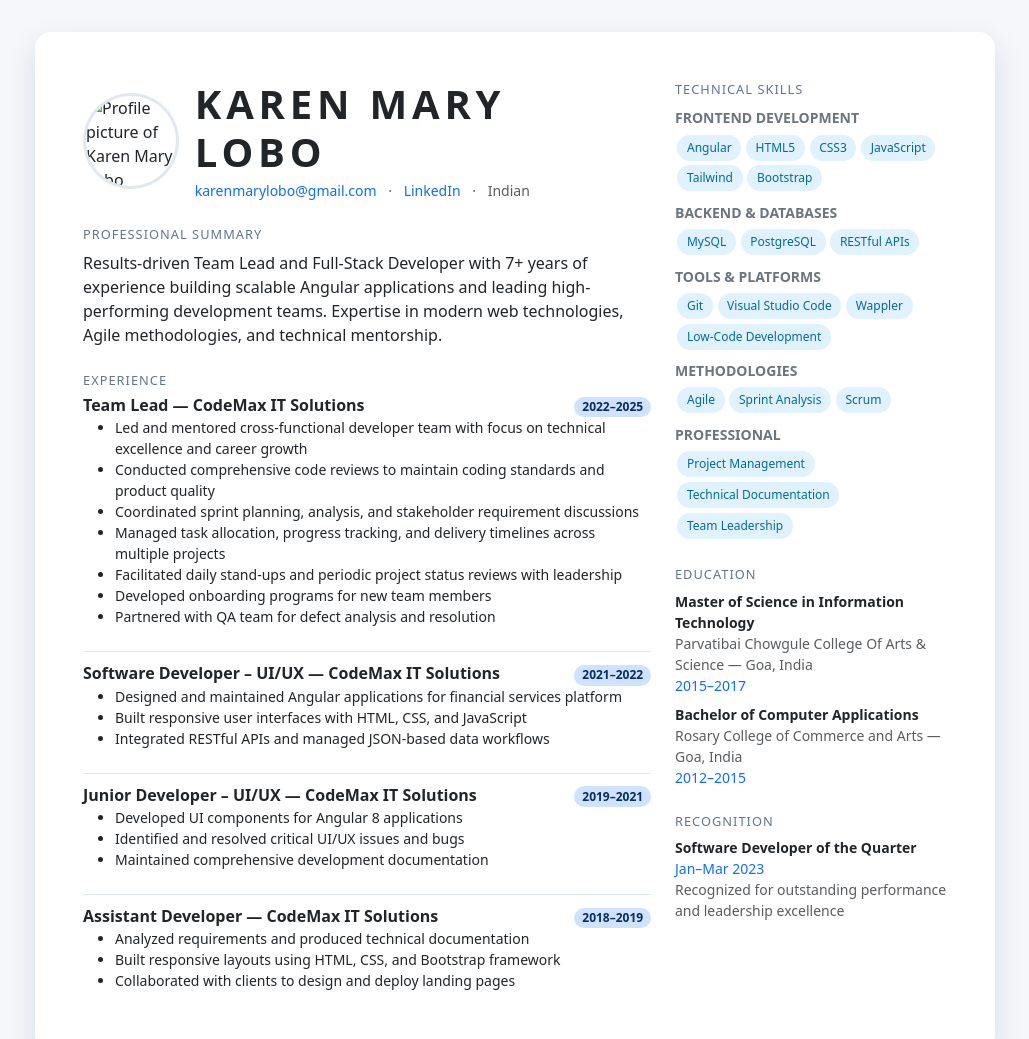
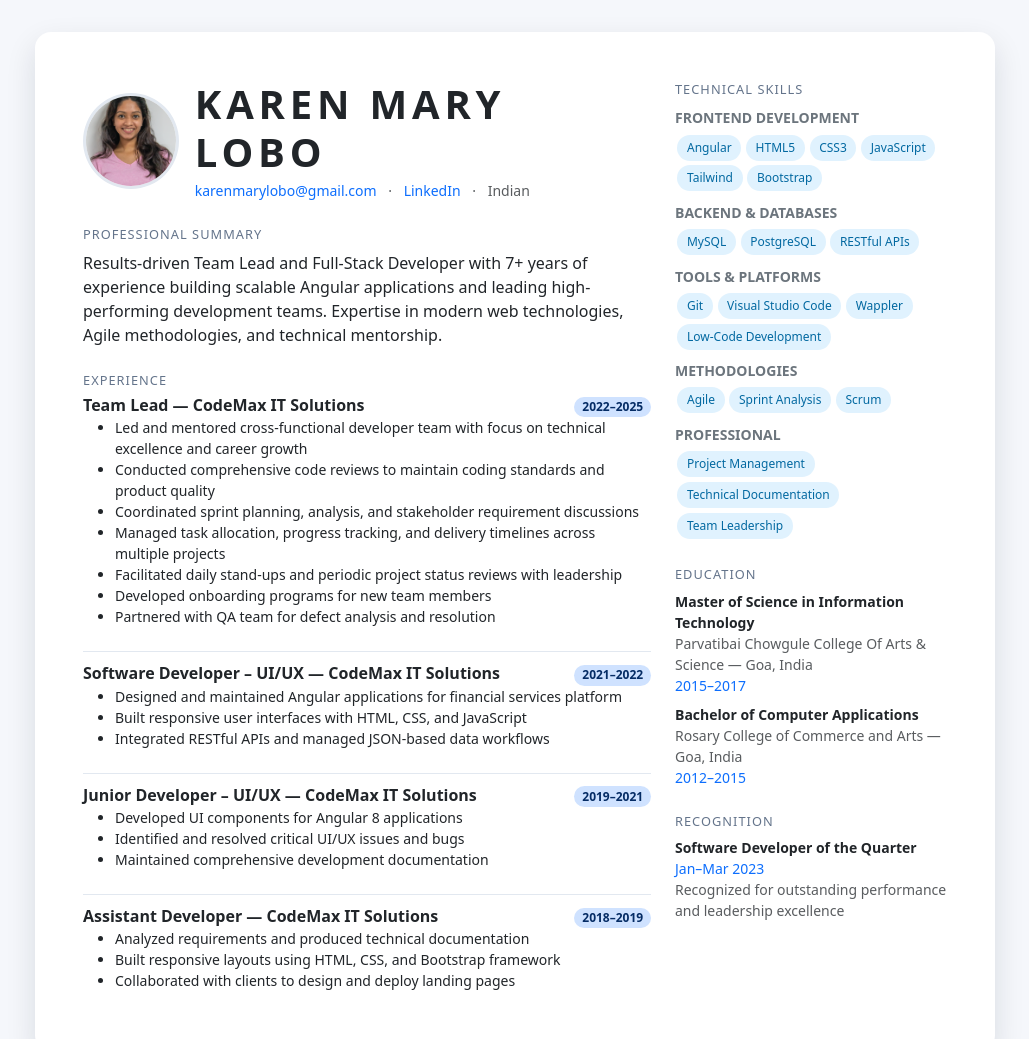
Before and after one commit to karenmarylobo/resume, a plain HTML site: page index.html in a window 1280 px wide. Shown: the top 1039 px of the page, without its empty margins (125-1154 px from the left). Drawn offline with nearby package versions, Linux system fonts and the light colour scheme; the site is published under a folder, as on GitHub Pages, so addresses that start at the root find nothing.

Commit message:
Update index.html

```diff
--- a/index.html
+++ b/index.html
@@ -71,7 +71,7 @@
         <div class="col-12 col-lg-8">
           <!-- Header with profile picture -->
           <header class="mb-4 d-flex align-items-center gap-3">
-            <img src="/Karen_Profile_Picture.png" alt="Profile picture of Karen Mary Lobo" class="profile-pic d-none d-sm-block" />
+            <img src="Karen_Profile_Picture.png" alt="Profile picture of Karen Mary Lobo" class="profile-pic d-none d-sm-block" />
             <div>
               <h1 id="name" class="name-title mb-1"></h1>
               <div id="contact" class="text-muted small"></div>
```
